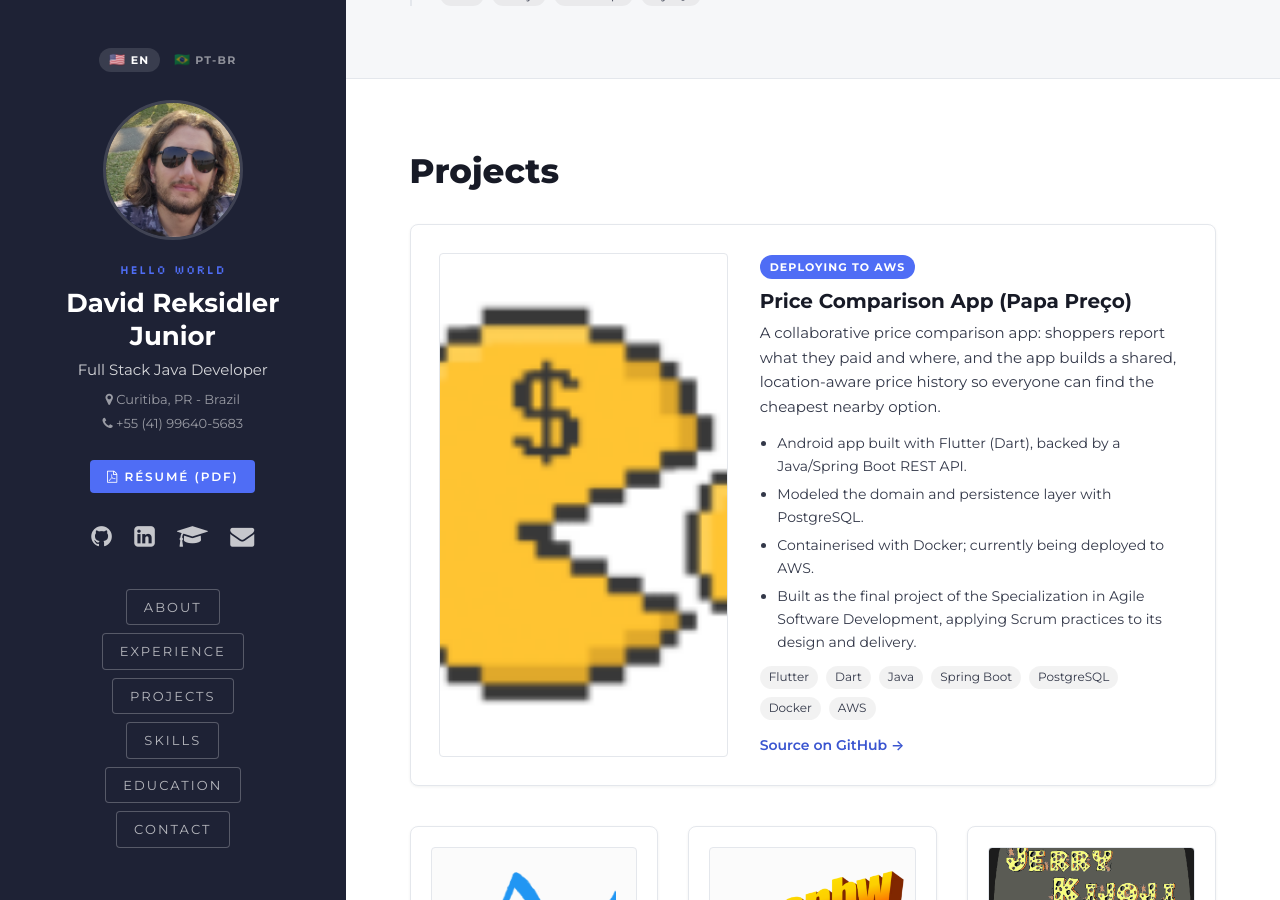
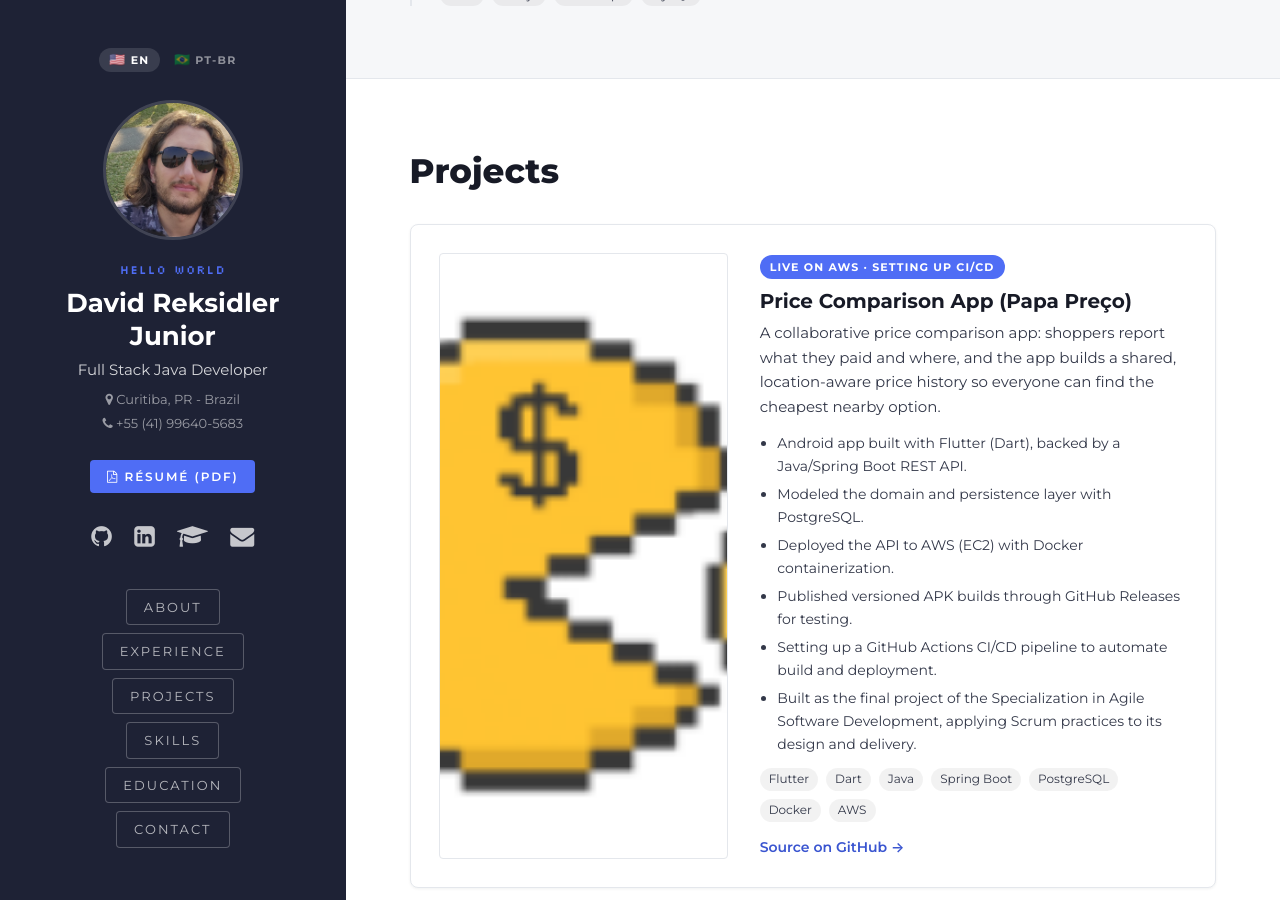
Before and after one commit to Juniorrek/juniorrek.github.io, a Jekyll site: the page built from index.markdown, in a window 1280 px wide and 900 px high, scrolled down 2274 px. Built offline with Jekyll 4.4.1, drawn with Linux system fonts in a browser that asks for light colours.

Commit message:
update: Papa Preço AWS deployment and GitHub Releases progress
Add AWS EC2/Docker deployment, GitHub Releases APK distribution, and
in-progress CI/CD details to the portfolio project card and resumes.

```diff
--- a/_data/en/projects.yml
+++ b/_data/en/projects.yml
@@ -1,7 +1,7 @@
 - name: Price Comparison App (Papa Preço)
   featured: true
   period:
-  status: Deploying to AWS
+  status: Live on AWS · setting up CI/CD
   image: /assets/images/papalogo.PNG
   image_fit: cover
   url: https://github.com/Juniorrek/papapreco
@@ -12,7 +12,9 @@
   details:
     - Android app built with Flutter (Dart), backed by a Java/Spring Boot REST API.
     - Modeled the domain and persistence layer with PostgreSQL.
-    - Containerised with Docker; currently being deployed to AWS.
+    - Deployed the API to AWS (EC2) with Docker containerization.
+    - Published versioned APK builds through GitHub Releases for testing.
+    - Setting up a GitHub Actions CI/CD pipeline to automate build and deployment.
     - Built as the final project of the Specialization in Agile Software Development, applying Scrum practices to its design and delivery.
   tech: [Flutter, Dart, Java, Spring Boot, PostgreSQL, Docker, AWS]
   links:
--- a/_data/pt-br/projects.yml
+++ b/_data/pt-br/projects.yml
@@ -1,7 +1,7 @@
 - name: Aplicativo de Comparação de Preços (Papa Preço)
   featured: true
   period:
-  status: Em implantação na AWS
+  status: No ar na AWS · configurando CI/CD
   image: /assets/images/papalogo.PNG
   image_fit: cover
   url: https://github.com/Juniorrek/papapreco
@@ -12,7 +12,9 @@
   details:
     - Aplicativo Android desenvolvido com Flutter (Dart), com back-end de API REST em Java/Spring Boot.
     - Modelagem do domínio e da camada de persistência com PostgreSQL.
-    - Conteinerizado com Docker; atualmente em implantação na AWS.
+    - Deploy da API na AWS (EC2) com conteinerização via Docker.
+    - Publicação de builds versionados do APK através do GitHub Releases para testes.
+    - Configurando um pipeline de CI/CD com GitHub Actions para automatizar build e deploy.
     - Desenvolvido como trabalho de conclusão da Especialização em Desenvolvimento Ágil de Software, aplicando práticas Scrum na concepção e entrega.
   tech: [Flutter, Dart, Java, Spring Boot, PostgreSQL, Docker, AWS]
   links:
```
Also changed, not shown: 2 other files.
